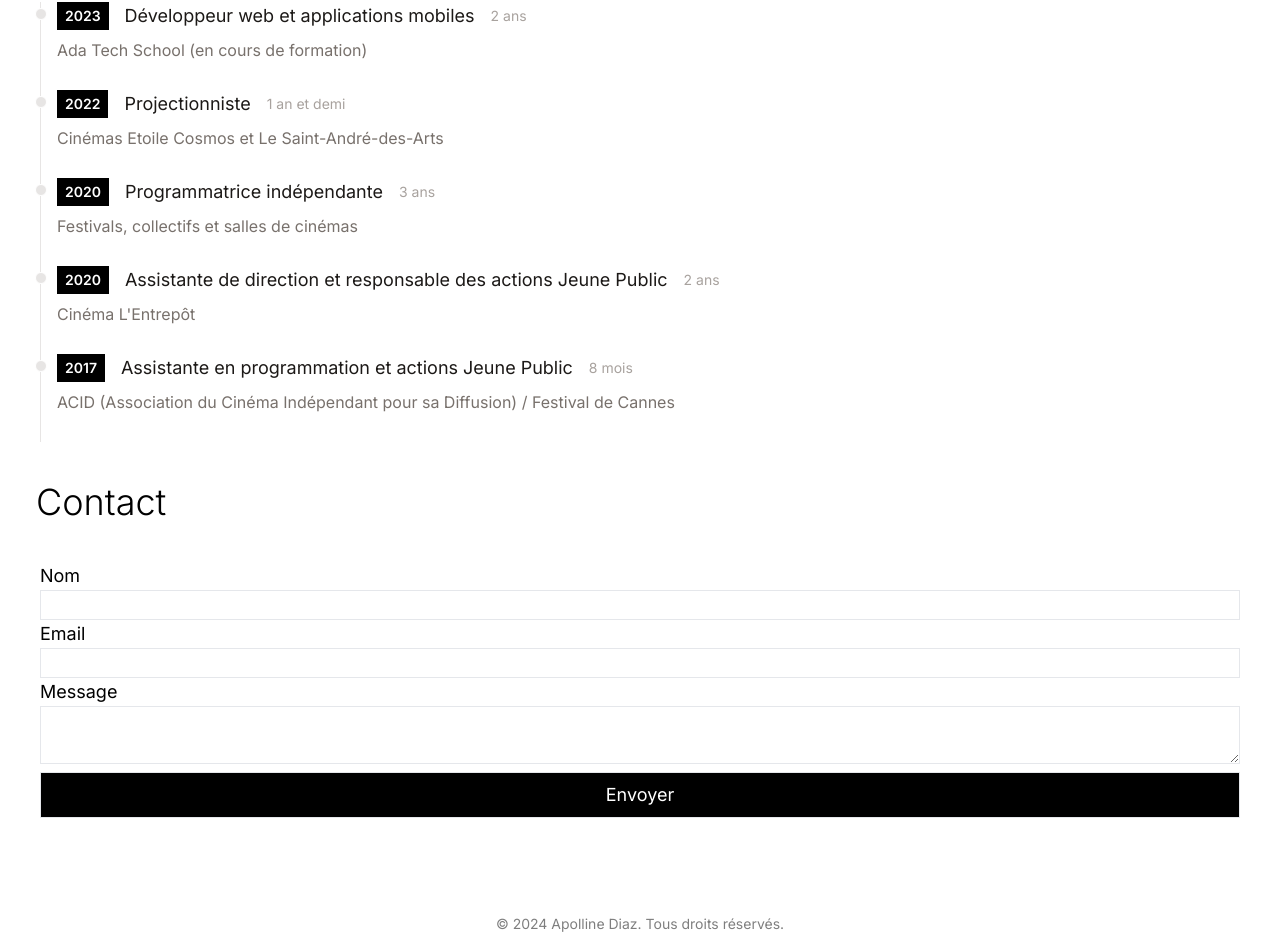
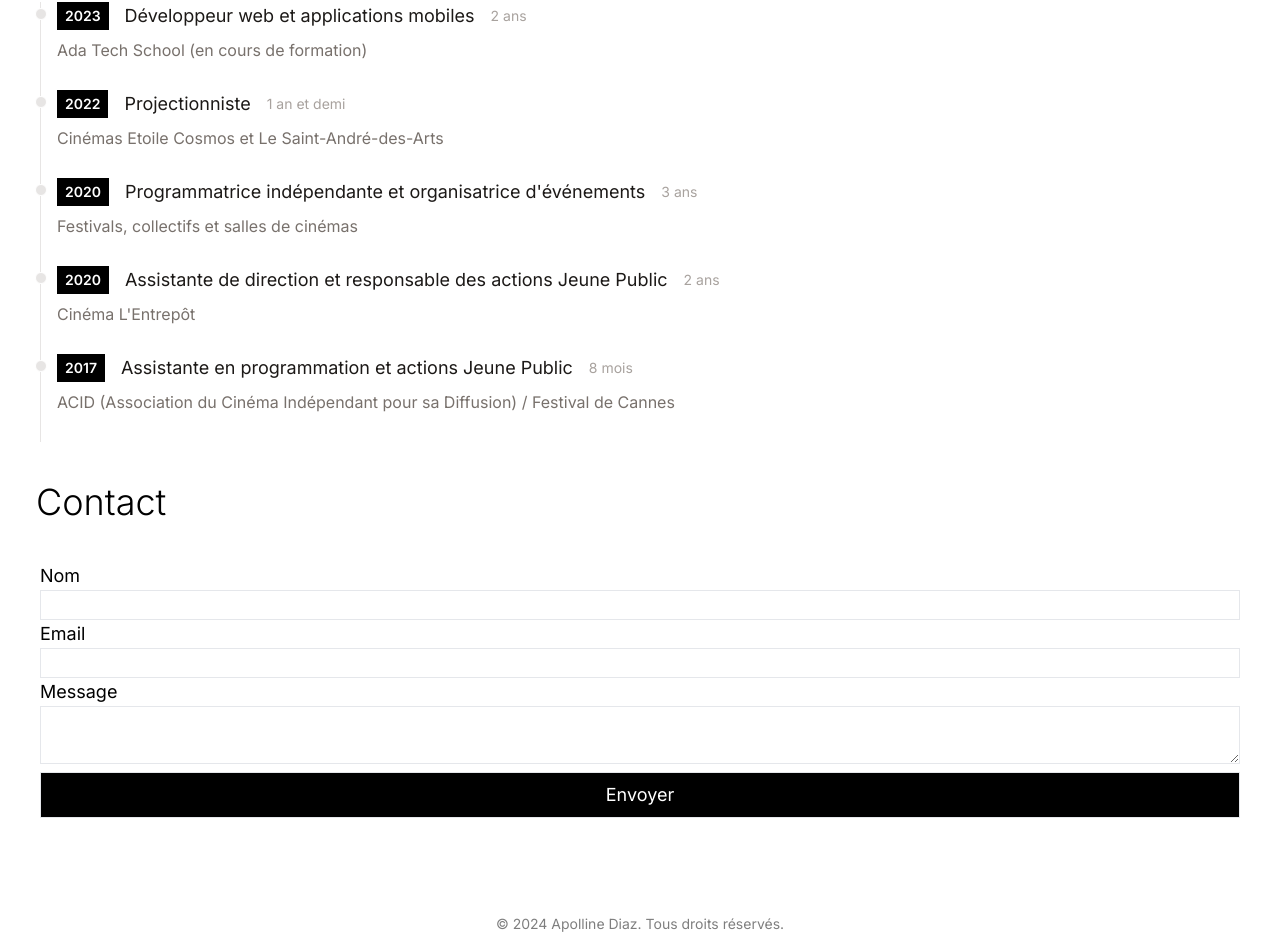
Before and after one commit to apolline-diaz/Portfolio-Minimal, a React (Vite) app: page / in a window 1280 px wide. Shown: the part 2544-3496 px from the top of the page. Built offline with nearby package versions, Linux system fonts and the light colour scheme; a web font is replaced by a local one.

Commit message:
Timeline Update

```diff
--- a/src/data/timeline.js
+++ b/src/data/timeline.js
@@ -13,7 +13,7 @@ export default[
     },
     {
         year: '2020',
-        title:'Programmatrice indépendante',
+        title:'Programmatrice indépendante et organisatrice d\'événements',
         duration: '3 ans',
         details: 'Festivals, collectifs et salles de cinémas',
     },
```
